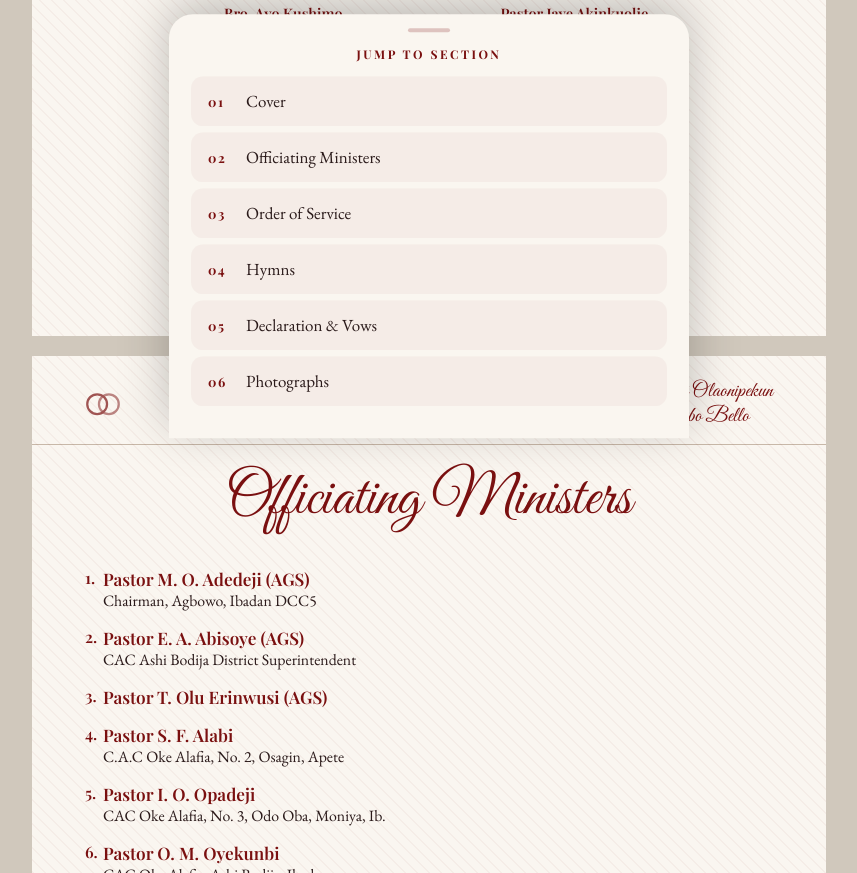
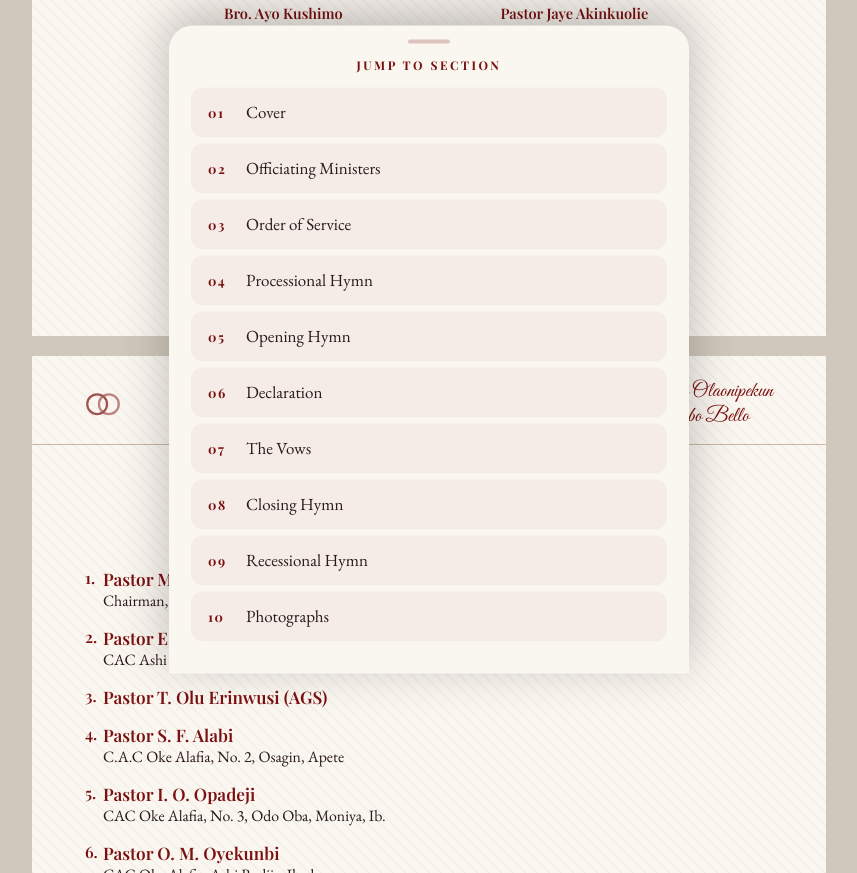
Before and after one commit to Sumbo-B/placeholder, a plain HTML site: page index.html in a window 1280 px wide. Shown: the part 807-1680 px from the top of the page, without its empty margins (211-1068 px from the left). Drawn offline with nearby package versions, Linux system fonts and the light colour scheme; a web font is replaced by a local one.

Commit message:
Update nav drawer to list each programme page individually

```diff
--- a/index.html
+++ b/index.html
@@ -1089,15 +1089,35 @@
           <a href="#order"><span class="nav-num">03</span>Order of Service</a>
         </li>
         <li>
-          <a href="#hymns"><span class="nav-num">04</span>Hymns</a>
-        </li>
-        <li>
-          <a href="#vows"
-            ><span class="nav-num">05</span>Declaration &amp; Vows</a
+          <a href="#processional-hymn"
+            ><span class="nav-num">04</span>Processional Hymn</a
           >
         </li>
         <li>
-          <a href="#photos"><span class="nav-num">06</span>Photographs</a>
+          <a href="#opening-hymn"
+            ><span class="nav-num">05</span>Opening Hymn</a
+          >
+        </li>
+        <li>
+          <a href="#declaration"
+            ><span class="nav-num">06</span>Declaration</a
+          >
+        </li>
+        <li>
+          <a href="#the-vows"><span class="nav-num">07</span>The Vows</a>
+        </li>
+        <li>
+          <a href="#closing-hymn"
+            ><span class="nav-num">08</span>Closing Hymn</a
+          >
+        </li>
+        <li>
+          <a href="#recessional-hymn"
+            ><span class="nav-num">09</span>Recessional Hymn</a
+          >
+        </li>
+        <li>
+          <a href="#photos"><span class="nav-num">10</span>Photographs</a>
         </li>
       </ul>
     </nav>
@@ -1578,7 +1598,7 @@
     <!-- ══════════════════════════════════════════
      PAGE 4 — PROCESSIONAL HYMN
 ══════════════════════════════════════════ -->
-    <div class="page" id="hymns">
+    <div class="page" id="processional-hymn">
       <div class="bg-watermark"></div>
       <div class="inner-header">
         <svg class="inner-rings" viewBox="0 0 80 55" fill="none">
@@ -1683,7 +1703,7 @@
     <!-- ══════════════════════════════════════════
      PAGE 5 — OPENING HYMN
 ══════════════════════════════════════════ -->
-    <div class="page">
+    <div class="page" id="opening-hymn">
       <div class="bg-watermark"></div>
       <div class="inner-header">
         <svg class="inner-rings" viewBox="0 0 80 55" fill="none">
@@ -1843,7 +1863,7 @@
     <!-- ══════════════════════════════════════════
      PAGE 6 — ANNOUNCEMENT / DECLARATION
 ══════════════════════════════════════════ -->
-    <div class="page" id="vows">
+    <div class="page" id="declaration">
       <div class="bg-watermark"></div>
       <div class="inner-header">
         <svg class="inner-rings" viewBox="0 0 80 55" fill="none">
@@ -2110,7 +2130,7 @@
     <!-- ══════════════════════════════════════════
      PAGE 8 — THE VOWS
 ══════════════════════════════════════════ -->
-    <div class="page">
+    <div class="page" id="the-vows">
       <div class="bg-watermark"></div>
       <div class="inner-header">
         <svg class="inner-rings" viewBox="0 0 80 55" fill="none">
@@ -2291,7 +2311,7 @@
     <!-- ══════════════════════════════════════════
      PAGE 9 — CLOSING HYMN
 ══════════════════════════════════════════ -->
-    <div class="page">
+    <div class="page" id="closing-hymn">
       <div class="bg-watermark"></div>
       <div class="inner-header">
         <svg class="inner-rings" viewBox="0 0 80 55" fill="none">
@@ -2403,7 +2423,7 @@
     <!-- ══════════════════════════════════════════
      PAGE 10 — RECESSIONAL HYMN
 ══════════════════════════════════════════ -->
-    <div class="page">
+    <div class="page" id="recessional-hymn">
       <div class="bg-watermark"></div>
       <div class="inner-header">
         <svg class="inner-rings" viewBox="0 0 80 55" fill="none">
```
